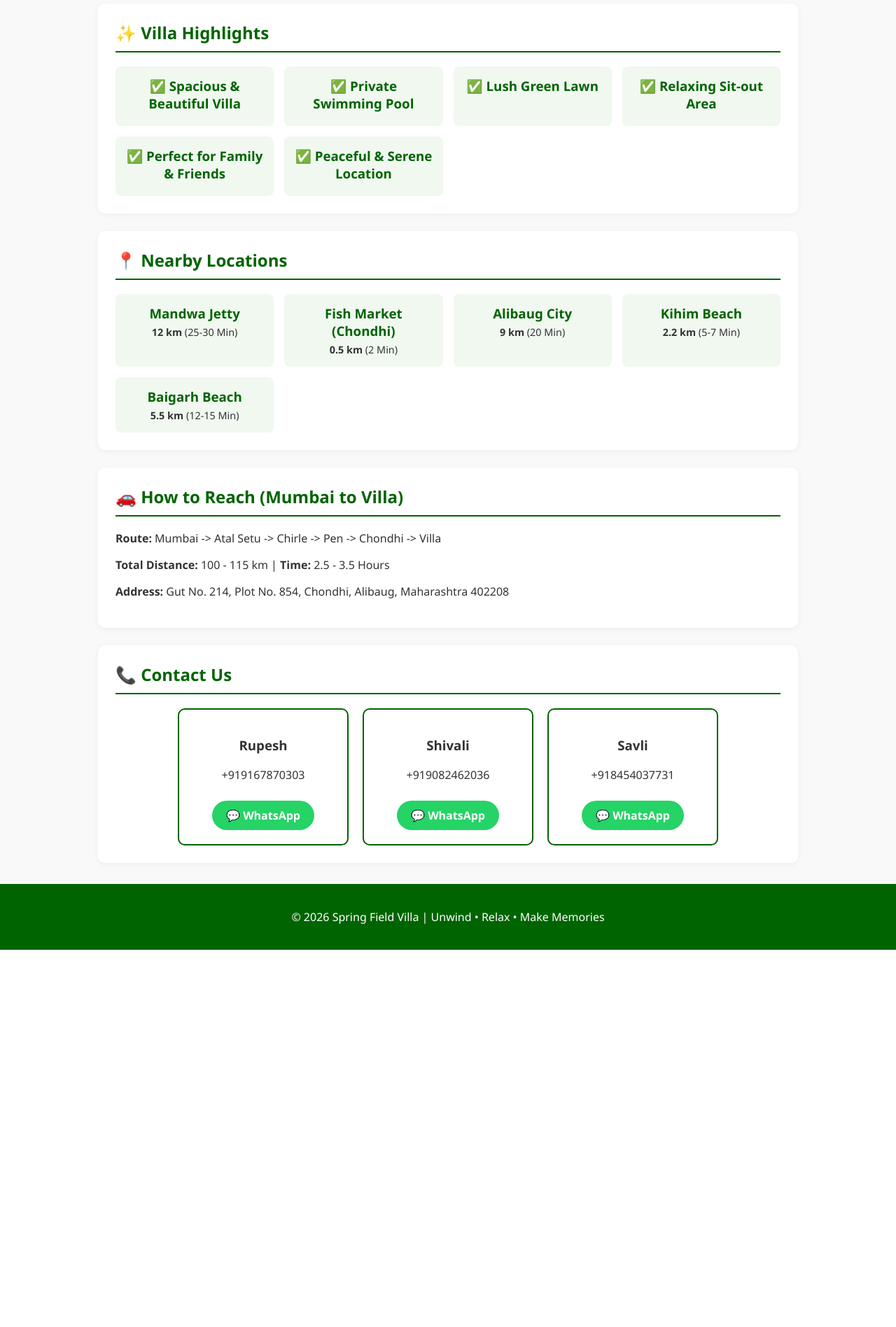
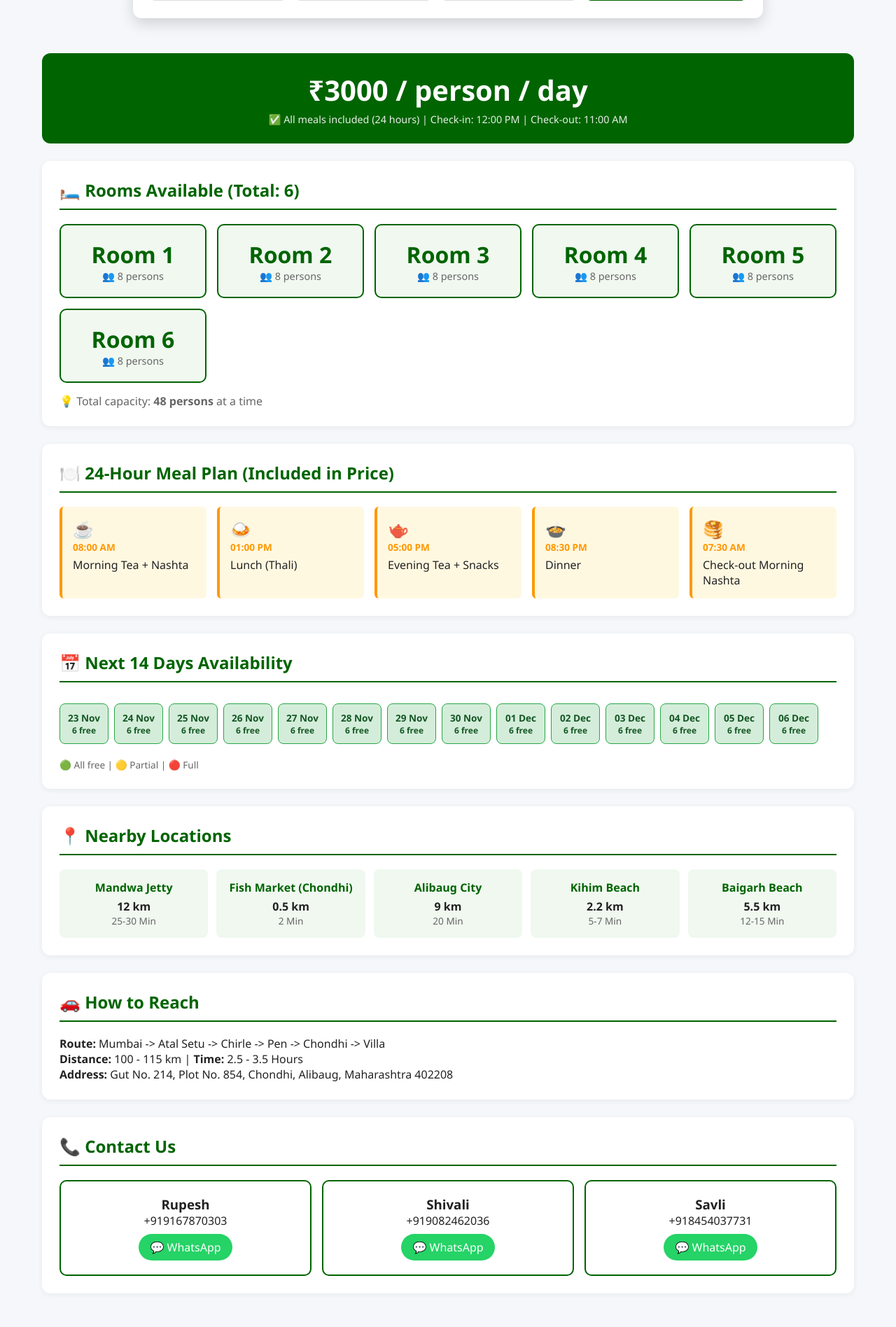
Before and after one commit to niteshmalusare822-coder/alibag-villa-booking, a Flask app: page / in a window 1280 px wide. Shown: the part 551-2447 px from the top of the page at 70% size. Before the commit the page ends 1908 px from the top, so only its background shows below. Run offline with Flask 3, Linux system fonts and the light colour scheme; data comes from the database, SQL or seed files in the repository; data that the repository does not hold is empty.

Commit message:
Refactor index.html for improved layout and styling

```diff
--- a/templates/index.html
+++ b/templates/index.html
@@ -5,90 +5,153 @@
 <meta name="viewport" content="width=device-width, initial-scale=1.0">
 <title>{{ villa.name }} | Alibaug</title>
 <style>
-        body { font-family: 'Segoe UI', sans-serif; margin: 0; padding: 0; background: #f9f9f9; color: #333; }
-        header { background: #006400; color: white; padding: 20px; text-align: center; }
-        .hero { background: linear-gradient(rgba(0,0,0,0.5), rgba(0,0,0,0.5)), url('{{ villa.hero_image }}') center/cover; height: 50vh; display: flex; align-items: center; justify-content: center; text-align: center; color: white; }
-        .hero h1 { font-size: 3rem; margin: 0; text-shadow: 2px 2px 4px #000; }
-        .container { max-width: 1000px; margin: 30px auto; padding: 0 20px; }
-        .section { background: white; padding: 25px; border-radius: 10px; box-shadow: 0 2px 10px rgba(0,0,0,0.05); margin-bottom: 25px; }
-        .section h2 { color: #006400; border-bottom: 2px solid #006400; padding-bottom: 10px; margin-top: 0; }
-        .grid { display: grid; grid-template-columns: repeat(auto-fit, minmax(200px, 1fr)); gap: 15px; }
-        .card { background: #f0f8f0; padding: 15px; border-radius: 8px; text-align: center; }
-        .card h3 { margin: 0 0 5px 0; color: #006400; }
-        .card p { margin: 0; font-size: 0.9rem; }
-        .contact-grid { display: flex; justify-content: center; gap: 20px; flex-wrap: wrap; }
-        .contact-card { background: #fff; border: 2px solid #006400; padding: 20px; border-radius: 10px; text-align: center; min-width: 200px; }
-        .btn { background: #25D366; color: white; padding: 10px 20px; text-decoration: none; border-radius: 25px; font-weight: bold; display: inline-block; margin-top: 10px; }
-        .btn-book { background: #006400; font-size: 1.2rem; padding: 15px 30px; }
-        .flash { background: #d4edda; color: #155724; padding: 15px; text-align: center; border-radius: 5px; margin: 20px auto; max-width: 600px; }
-        footer { text-align: center; padding: 20px; background: #006400; color: white; }
+*{margin:0;padding:0;box-sizing:border-box;font-family:'Segoe UI',sans-serif}
+body{background:#f5f7fa;color:#222}
+.topbar{background:#006400;color:white;padding:15px 30px;display:flex;justify-content:space-between;align-items:center;position:sticky;top:0;z-index:100}
+.topbar a{color:white;text-decoration:none;margin-left:20px}
+.hero{background:linear-gradient(rgba(0,0,0,.5),rgba(0,0,0,.5)),url('{{ villa.hero_image }}') center/cover;height:55vh;display:flex;align-items:center;justify-content:center;text-align:center;color:white}
+.hero h1{font-size:3rem;text-shadow:2px 2px 6px #000}
+.hero p{font-size:1.3rem;margin-top:10px}
+.search-box{max-width:900px;margin:-50px auto 30px;background:white;padding:25px;border-radius:12px;box-shadow:0 8px 20px rgba(0,0,0,.15);display:grid;grid-template-columns:1fr 1fr 1fr auto;gap:15px;align-items:end;position:relative;z-index:5}
+.search-box label{display:block;font-size:.85rem;color:#666;margin-bottom:5px}
+.search-box input{width:100%;padding:12px;border:1px solid #ddd;border-radius:6px;font-size:1rem}
+.btn-search{background:#006400;color:white;border:none;padding:14px 30px;border-radius:6px;font-size:1rem;font-weight:bold;cursor:pointer}
+.btn-search:hover{background:#004d00}
+.container{max-width:1200px;margin:0 auto;padding:20px}
+.section{background:white;padding:25px;border-radius:12px;box-shadow:0 2px 8px rgba(0,0,0,.06);margin-bottom:25px}
+.section h2{color:#006400;border-bottom:2px solid #006400;padding-bottom:10px;margin-bottom:20px}
+.rooms-grid{display:grid;grid-template-columns:repeat(auto-fill,minmax(180px,1fr));gap:15px}
+.room-card{background:#f0f8f0;border:2px solid #006400;border-radius:10px;padding:20px;text-align:center}
+.room-card .num{font-size:2rem;color:#006400;font-weight:bold}
+.room-card .cap{color:#666;font-size:.9rem}
+.meal-list{display:grid;grid-template-columns:repeat(auto-fit,minmax(200px,1fr));gap:15px}
+.meal-item{background:#fff8e1;border-left:4px solid #ff9800;padding:15px;border-radius:6px}
+.meal-item .icon{font-size:1.5rem}
+.meal-item .time{color:#ff9800;font-weight:bold;font-size:.85rem}
+.meal-item .name{font-size:1rem;margin-top:5px}
+.cal-strip{display:flex;gap:8px;overflow-x:auto;padding:10px 0}
+.cal-day{min-width:70px;padding:10px 5px;text-align:center;border-radius:8px;font-size:.85rem;font-weight:bold}
+.cal-day.free{background:#d4edda;color:#155724;border:1px solid #28a745}
+.cal-day.tight{background:#fff3cd;color:#856404;border:1px solid #ffc107}
+.cal-day.full{background:#f8d7da;color:#721c24;border:1px solid #dc3545}
+.price-box{background:#006400;color:white;padding:25px;border-radius:12px;text-align:center;margin-bottom:25px}
+.price-box .big{font-size:2.5rem;font-weight:bold}
+.price-box .note{font-size:.9rem;opacity:.9;margin-top:5px}
+.nearby-grid{display:grid;grid-template-columns:repeat(auto-fit,minmax(160px,1fr));gap:12px}
+.nearby-card{background:#f0f8f0;padding:15px;border-radius:8px;text-align:center}
+.nearby-card h4{color:#006400;margin-bottom:5px}
+.contacts-grid{display:grid;grid-template-columns:repeat(auto-fit,minmax(220px,1fr));gap:15px}
+.contact-card{border:2px solid #006400;padding:20px;border-radius:10px;text-align:center}
+.btn-wa{background:#25D366;color:white;padding:8px 16px;border-radius:20px;text-decoration:none;display:inline-block;margin-top:8px}
+.flash{background:#d4edda;color:#155724;padding:15px;text-align:center;border-radius:8px;margin:15px auto;max-width:800px}
+footer{background:#006400;color:white;text-align:center;padding:20px;margin-top:30px}
+@media(max-width:768px){.search-box{grid-template-columns:1fr}.hero h1{font-size:2rem}}
 </style>
 </head>
 <body>
-    <header><h1>🏡 {{ villa.name }}</h1></header>
+<div class="topbar">
+  <h2>🏡 {{ villa.name }}</h2>
+  <nav><a href="/">Home</a><a href="/booking">Book Now</a><a href="/admin/login">Admin</a></nav>
+</div>
 
 {% with messages = get_flashed_messages() %}
-      {% if messages %}{% for message in messages %}<div class="flash">{{ message }}</div>{% endfor %}{% endif %}
+{% if messages %}{% for m in messages %}<div class="flash">{{ m }}</div>{% endfor %}{% endif %}
 {% endwith %}
 
 <section class="hero">
-        <div>
-            <h1>{{ villa.name }}</h1>
-            <p style="font-size: 1.3rem;">{{ villa.tagline }}</p>
-            <!-- ✅ येथे 'booking' हे अचूक endpoint नाव आहे -->
-            <a href="{{ url_for('booking') }}" class="btn btn-book">🗓️ Book Now</a>
-        </div>
+  <div><h1>{{ villa.name }}</h1><p>{{ villa.tagline }}</p></div>
 </section>
 
+<div class="search-box">
+  <div><label>Check-in</label><input type="date" id="ci" min="{{ 'today' }}"></div>
+  <div><label>Check-out</label><input type="date" id="co"></div>
+  <div><label>Guests</label><input type="number" id="g" min="1" max="48" value="2"></div>
+  <a href="/booking" class="btn-search">🔍 Check Availability</a>
+</div>
+
 <div class="container">
-        <!-- Highlights -->
+
+  <!-- 💰 Price -->
+  <div class="price-box">
+    <div class="big">₹{{ villa.price_per_person }} / person / day</div>
+    <div class="note">✅ All meals included (24 hours) | Check-in: {{ villa.check_in_time }} | Check-out: {{ villa.check_out_time }}</div>
+  </div>
+
+  <!-- 🛏️ Rooms -->
   <div class="section">
-            <h2>✨ Villa Highlights</h2>
-            <div class="grid">
-                {% for h in villa.highlights %}
-                <div class="card"><h3>✅ {{ h }}</h3></div>
+    <h2>🛏️ Rooms Available (Total: {{ villa.total_rooms }})</h2>
+    <div class="rooms-grid">
+      {% for i in range(villa.total_rooms) %}
+      <div class="room-card">
+        <div class="num">Room {{ i+1 }}</div>
+        <div class="cap">👥 {{ villa.room_capacity }} persons</div>
+      </div>
       {% endfor %}
     </div>
+    <p style="margin-top:15px;color:#666;">💡 Total capacity: <strong>{{ villa.total_rooms * villa.room_capacity }} persons</strong> at a time</p>
   </div>
 
-        <!-- Nearby Places -->
+  <!-- 🍽️ Meal Plan -->
   <div class="section">
-            <h2>📍 Nearby Locations</h2>
-            <div class="grid">
-                {% for n in villa.nearby %}
-                <div class="card">
-                    <h3>{{ n.place }}</h3>
-                    <p><strong>{{ n.dist }}</strong> ({{ n.time }})</p>
+    <h2>🍽️ 24-Hour Meal Plan (Included in Price)</h2>
+    <div class="meal-list">
+      {% for m in villa.meal_plan %}
+      <div class="meal-item">
+        <div class="icon">{{ m.icon }}</div>
+        <div class="time">{{ m.time }}</div>
+        <div class="name">{{ m.meal }}</div>
       </div>
       {% endfor %}
     </div>
   </div>
 
-        <!-- How to Reach -->
+  <!-- 📅 14-Day Availability -->
   <div class="section">
-            <h2>🚗 How to Reach (Mumbai to Villa)</h2>
+    <h2>📅 Next 14 Days Availability</h2>
+    <div class="cal-strip">
+      {% for p in preview %}
+      <div class="cal-day {{ 'free' if p.available == villa.total_rooms else ('tight' if p.available > 0 else 'full') }}">
+        <div>{{ p.label }}</div>
+        <div style="font-size:.75rem;">{{ p.available }} free</div>
+      </div>
+      {% endfor %}
+    </div>
+    <p style="margin-top:10px;color:#666;font-size:.85rem;">🟢 All free | 🟡 Partial | 🔴 Full</p>
+  </div>
+
+  <!-- 📍 Nearby -->
+  <div class="section">
+    <h2>📍 Nearby Locations</h2>
+    <div class="nearby-grid">
+      {% for n in villa.nearby %}
+      <div class="nearby-card"><h4>{{ n.place }}</h4><p><strong>{{ n.dist }}</strong></p><p style="color:#666;font-size:.85rem;">{{ n.time }}</p></div>
+      {% endfor %}
+    </div>
+  </div>
+
+  <!-- 🚗 Route -->
+  <div class="section">
+    <h2>🚗 How to Reach</h2>
     <p><strong>Route:</strong> {{ villa.route.path }}</p>
-            <p><strong>Total Distance:</strong> {{ villa.route.distance }} | <strong>Time:</strong> {{ villa.route.time }}</p>
+    <p><strong>Distance:</strong> {{ villa.route.distance }} | <strong>Time:</strong> {{ villa.route.time }}</p>
     <p><strong>Address:</strong> {{ villa.address }}</p>
   </div>
 
-        <!-- Contacts -->
+  <!-- 📞 Contacts -->
   <div class="section">
     <h2>📞 Contact Us</h2>
-            <div class="contact-grid">
+    <div class="contacts-grid">
       {% for c in villa.contacts %}
       <div class="contact-card">
         <h3>{{ c.name }}</h3>
         <p>{{ c.phone }}</p>
-                    <a href="https://wa.me/{{ c.phone.replace('+','') }}" class="btn" target="_blank">💬 WhatsApp</a>
+        <a href="https://wa.me/{{ c.phone.replace('+','') }}" class="btn-wa" target="_blank">💬 WhatsApp</a>
       </div>
       {% endfor %}
     </div>
   </div>
+
 </div>
-
-    <footer>
-        <p>© 2026 {{ villa.name }} | Unwind • Relax • Make Memories</p>
-    </footer>
+<footer><p>© 2026 {{ villa.name }} | Unwind • Relax • Make Memories</p></footer>
 </body>
 </html>
```
Lines whose indentation alone changed are shown as unchanged.
